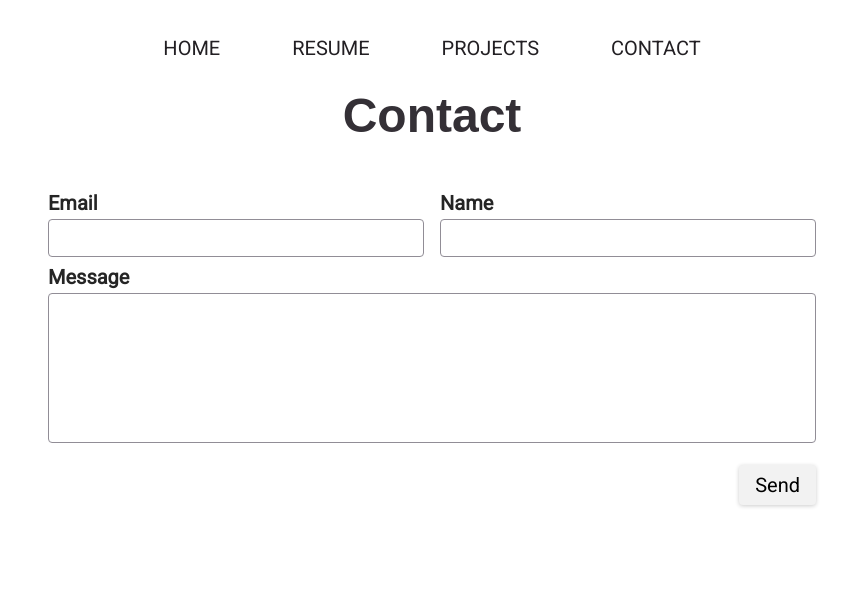
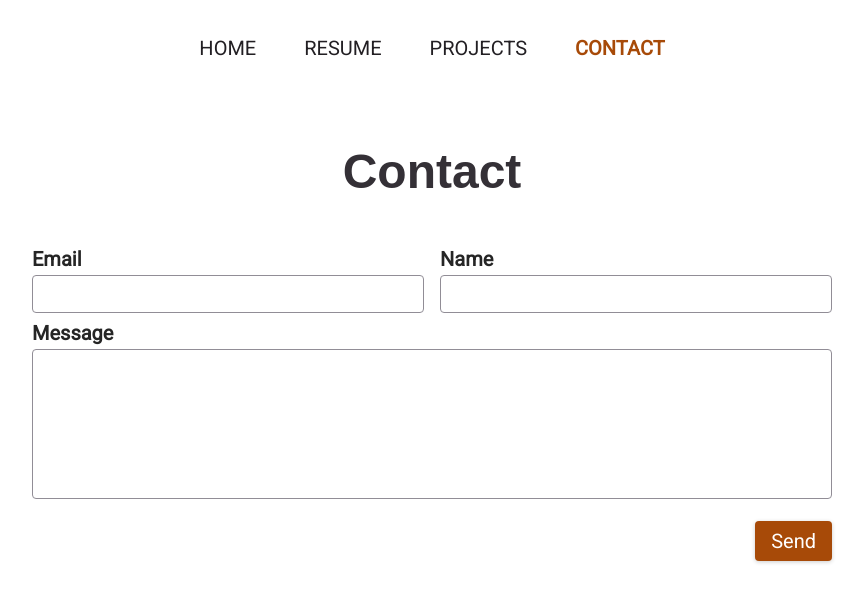
Before and after one commit to doityoo/Portfolio, a Next.js app: page /contact in a window 1280 px wide. Shown: the top 602 px of the page, without its empty margins (208-1072 px from the left). Built offline with nearby package versions, Linux system fonts and the light colour scheme.

Commit message:
style: button, header style 수정

```diff
--- a/components/contact/contact-form.module.css
+++ b/components/contact/contact-form.module.css
@@ -1,10 +1,9 @@
 .contact {
-  margin: var(--size-8) auto;
+  margin: 9rem auto;
   border-radius: 6px;
   /* background-color: var(--color-grey-100); */
   width: 90%;
   max-width: 50rem;
-  padding: var(--size-4);
   /* box-shadow: 0 1px 4px rgba(0, 0, 0, 0.2); */
   font-size: var(--size-6);
 }
@@ -53,7 +52,8 @@
 .form button {
   font: inherit;
   cursor: pointer;
-  background-color: var(--color-grey-100);
+  background-color: rgb(167, 74, 8);
+  color: white;
   border: var(--color-primary-700);
   padding: var(--size-2) var(--size-4);
   border-radius: 4px;
--- a/components/home-page/featured-projects.module.css
+++ b/components/home-page/featured-projects.module.css
@@ -47,7 +47,7 @@
 	position: absolute;
 	z-index: 2;
 	cursor: pointer;
-	background-color: rgb(30, 30, 30);
+	background-color: rgb(167, 74, 8);
 	color: white;
 	border-radius: 50%;
 	width: 50px;
--- a/components/home-page/home-resume.module.css
+++ b/components/home-page/home-resume.module.css
@@ -34,7 +34,7 @@
 	position: absolute;
 	z-index: 2;
 	cursor: pointer;
-	background-color: rgb(30, 30, 30);
+	background-color: rgb(167, 74, 8);
 	color: white;
 	border-radius: 50%;
 	width: 50px;
--- a/components/home-page/ourselves.module.css
+++ b/components/home-page/ourselves.module.css
@@ -2,7 +2,7 @@
 	background-color: white;
 	width: 90%;
 	max-width: 60rem;
-	margin: var(--size-40) auto;
+	margin: var(--size-60) auto;
 	display: flex;
 	flex-direction: column;
 	justify-content: center;
--- a/components/layout/main-navigation.js
+++ b/components/layout/main-navigation.js
@@ -1,15 +1,18 @@
 import Link from "next/link";
+import { useRouter } from "next/router";
 import classes from './main-navigation.module.css'
 
 const MainNavigation = () => {
+  const router = useRouter();
+
   return (
     <header className={classes.header}>
       <nav>
         <ul>
-          <li><Link href='/'>HOME</Link></li>
-          <li><Link href='/resume'>RESUME</Link></li>
-          <li><Link href='/projects'>PROJECTS</Link></li>
-          <li><Link href='/contact'>CONTACT</Link></li>
+          <li><Link href='/'><a className={router.pathname === '/' ? classes.activeLink : ''}>HOME</a></Link></li>
+          <li><Link href='/resume'><a className={router.pathname === '/resume' ? classes.activeLink : ''}>RESUME</a></Link></li>
+          <li><Link href='/projects'><a className={router.pathname === '/projects' ? classes.activeLink : ''}>PROJECTS</a></Link></li>
+          <li><Link href='/contact'><a className={router.pathname === '/contact' ? classes.activeLink : ''}>CONTACT</a></Link></li>
         </ul>
       </nav>
     </header>
--- a/components/layout/main-navigation.module.css
+++ b/components/layout/main-navigation.module.css
@@ -1,46 +1,46 @@
 .header {
+	position: fixed;
+	top: 0;
+	left: 0;
 	width: 100%;
 	height: 6rem;
 	background-color: white;
 	display: flex;
 	justify-content: center;
 	align-items: center;
-	/* padding: 0 10%; */
-	position: fixed;
-	top: 0;
-	width: 100%;
 	z-index: 999;
 }
 
 .header ul {
 	list-style: none;
 	display: flex;
-	align-items: baseline;
+	align-items: center;
 	margin: 0;
 	padding: 0;
 }
 
 .header li {
-	margin: 0 var(--size-8);
+	margin: 0 1rem;
+}
+
+.header li:not(:last-child) {
+	margin-right: 2rem; /* 추가: 각 li 요소의 오른쪽 마진을 더 크게 설정 */
 }
 
 .header a {
 	color: var(--color-grey-900);
-	font-size: var(--size-4);
+	font-size: var(--size-5);
+	transition: color 0.3s;
+	text-decoration: none;
+	position: relative; /* 추가: 상대 위치 설정 */
 }
 
 .header a:hover,
-.header a:active,
-.header a.active {
-	color: var(--color-grey-900);
+.header a:active {
+	color: rgb(167, 74, 8);
 }
 
-@media (min-width: 768px) {
-	.header ul {
-		gap: 0.5rem;
-	}
-
-	.header a {
-		font-size: var(--size-5);
-	}
+.header .activeLink {
+	color: rgb(167, 74, 8);
+	font-weight: bold;
 }
--- a/components/projects/all-projects.module.css
+++ b/components/projects/all-projects.module.css
@@ -1,7 +1,7 @@
 .projects {
   width: 90%;
   max-width: 60rem;
-  margin: var(--size-8) auto;
+  margin: 9rem auto;
 }
 
 .projects h1 {
--- a/components/resume/resume.module.css
+++ b/components/resume/resume.module.css
@@ -1,7 +1,8 @@
 .latest {
 	width: 90%;
 	max-width: 60rem;
-	margin: var(--size-8) auto;
+	margin: 9rem auto;
+
 	/* border: solid 1px red; */
 	/* padding: var(--size-8) auto; */
 }
```
